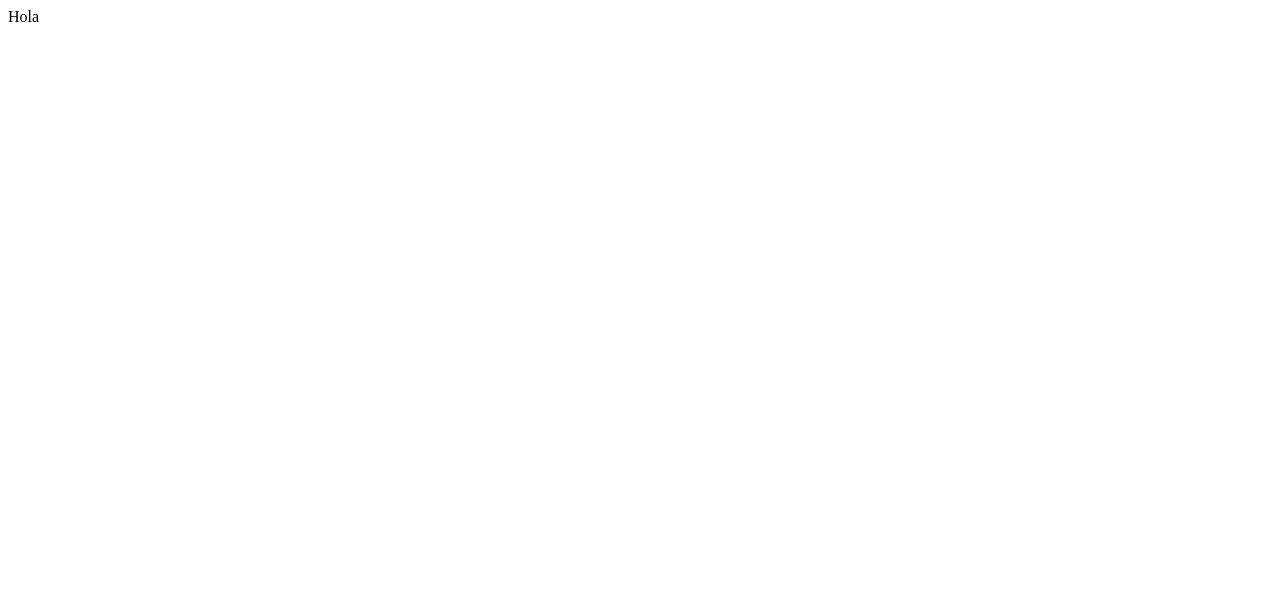
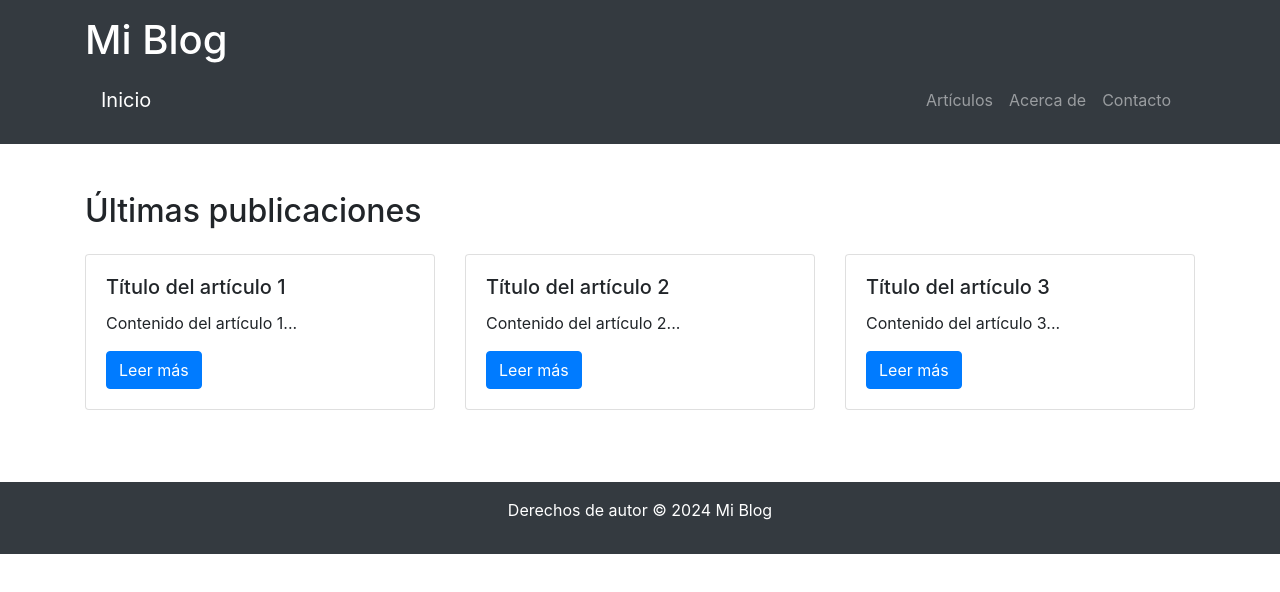
Before and after one commit to robertmontero/robertmontero.github.io, a plain HTML site: page index.html in a window 1280 px wide. Drawn offline with nearby package versions, Linux system fonts and the light colour scheme.

Commit message:
Update index.html

```diff
--- a/index.html
+++ b/index.html
@@ -1 +1,78 @@
-<p>Hola</p>
+<!DOCTYPE html>
+<html lang="es">
+<head>
+    <meta charset="UTF-8">
+    <meta name="viewport" content="width=device-width, initial-scale=1.0">
+    <title>Mi Blog</title>
+    <link rel="stylesheet" href="https://maxcdn.bootstrapcdn.com/bootstrap/4.5.2/css/bootstrap.min.css">
+</head>
+<body>
+    <header class="bg-dark text-white py-3">
+        <div class="container">
+            <h1>Mi Blog</h1>
+            <nav class="navbar navbar-expand-lg navbar-dark">
+                <a class="navbar-brand" href="#">Inicio</a>
+                <button class="navbar-toggler" type="button" data-toggle="collapse" data-target="#navbarNav" aria-controls="navbarNav" aria-expanded="false" aria-label="Toggle navigation">
+                    <span class="navbar-toggler-icon"></span>
+                </button>
+                <div class="collapse navbar-collapse" id="navbarNav">
+                    <ul class="navbar-nav ml-auto">
+                        <li class="nav-item">
+                            <a class="nav-link" href="#">Artículos</a>
+                        </li>
+                        <li class="nav-item">
+                            <a class="nav-link" href="#">Acerca de</a>
+                        </li>
+                        <li class="nav-item">
+                            <a class="nav-link" href="#">Contacto</a>
+                        </li>
+                    </ul>
+                </div>
+            </nav>
+        </div>
+    </header>
+    <section class="py-5">
+        <div class="container">
+            <h2 class="mb-4">Últimas publicaciones</h2>
+            <div class="row">
+                <div class="col-md-4 mb-4">
+                    <div class="card">
+                        <div class="card-body">
+                            <h5 class="card-title">Título del artículo 1</h5>
+                            <p class="card-text">Contenido del artículo 1...</p>
+                            <a href="#" class="btn btn-primary">Leer más</a>
+                        </div>
+                    </div>
+                </div>
+                <div class="col-md-4 mb-4">
+                    <div class="card">
+                        <div class="card-body">
+                            <h5 class="card-title">Título del artículo 2</h5>
+                            <p class="card-text">Contenido del artículo 2...</p>
+                            <a href="#" class="btn btn-primary">Leer más</a>
+                        </div>
+                    </div>
+                </div>
+                <div class="col-md-4 mb-4">
+                    <div class="card">
+                        <div class="card-body">
+                            <h5 class="card-title">Título del artículo 3</h5>
+                            <p class="card-text">Contenido del artículo 3...</p>
+                            <a href="#" class="btn btn-primary">Leer más</a>
+                        </div>
+                    </div>
+                </div>
+            </div>
+        </div>
+    </section>
+    <footer class="bg-dark text-white text-center py-3">
+        <div class="container">
+            <p>Derechos de autor &copy; 2024 Mi Blog</p>
+        </div>
+    </footer>
+
+    <script src="https://code.jquery.com/jquery-3.5.1.slim.min.js"></script>
+    <script src="https://cdn.jsdelivr.net/npm/@popperjs/core@2.5.4/dist/umd/popper.min.js"></script>
+    <script src="https://maxcdn.bootstrapcdn.com/bootstrap/4.5.2/js/bootstrap.min.js"></script>
+</body>
+</html>
```
